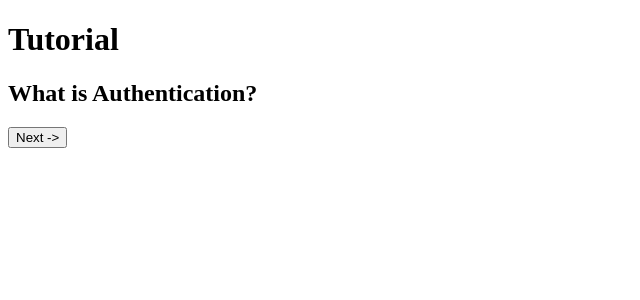
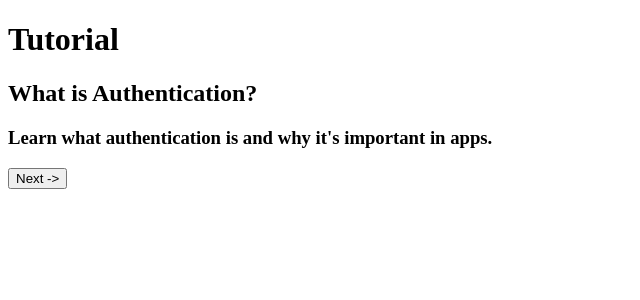
Before and after one commit to twonfi/jimmydin7.auth-ysws, a SvelteKit app in the folder tutorial/tutorial/: page / in a window 1280 px wide. Shown: the top 300 px of the page, without its empty margins (0-640 px from the left). Built offline with nearby package versions, Linux system fonts and the light colour scheme.

Commit message:
Added description loading from JSON

```diff
--- a/tutorial/tutorial/src/routes/+page.svelte
+++ b/tutorial/tutorial/src/routes/+page.svelte
@@ -21,6 +21,7 @@
 	<div id="tutorial">
 		{#if tutorials[tutorialPage]}
 		  <h2>{tutorials[tutorialPage].title}</h2>
+			<h3>{tutorials[tutorialPage].description}</h3>
 		{:else}
 		  <h2>Loading...</h2>
 		{/if}
```
